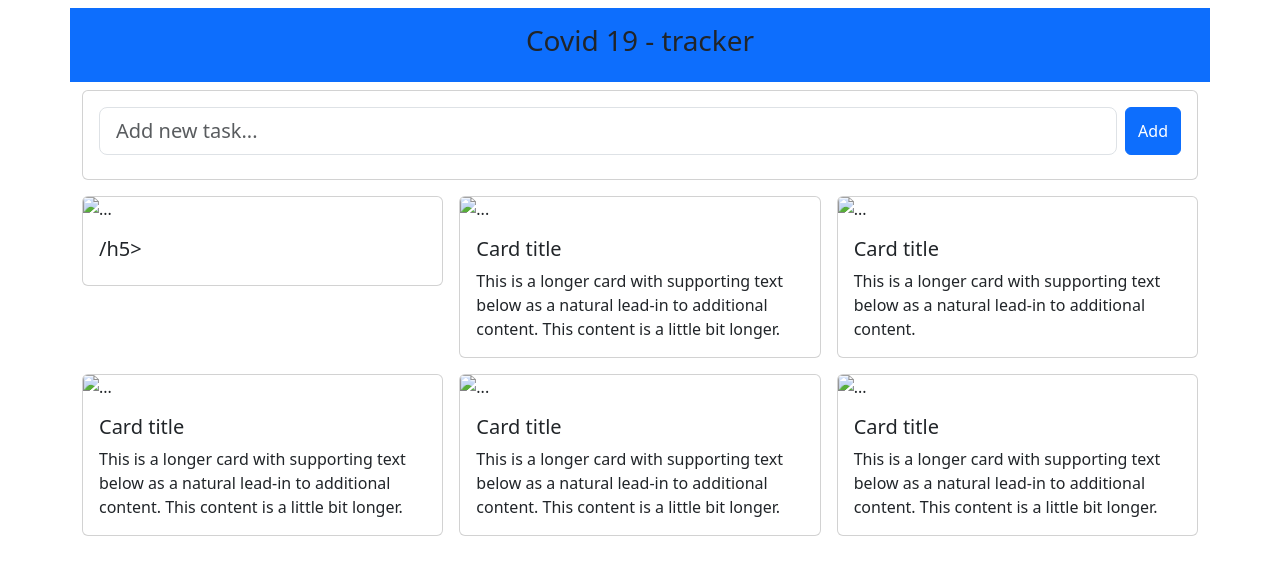
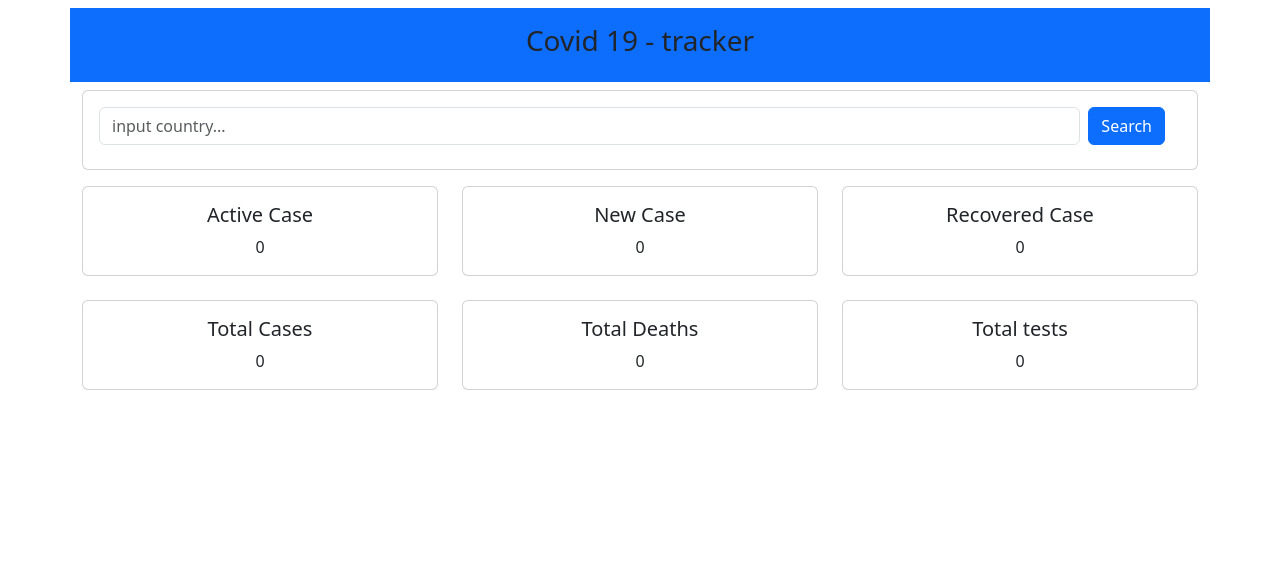
Before and after one commit to arcteta/assignment4H8-ridho-adha-hardiyanto, a plain HTML site: page index.html in a window 1280 px wide. Drawn offline with nearby package versions, Linux system fonts and the light colour scheme.

Commit message:
[update] fix

```diff
--- a/index.html
+++ b/index.html
@@ -6,12 +6,14 @@
     <meta name="viewport" content="width=device-width, initial-scale=1.0">
     <title>Covid-19 tracker's</title>
 
+    <link rel="stylesheet" href="style.css">
     <!-- CDN bootstrap -->
     <link href="https://cdn.jsdelivr.net/npm/bootstrap@5.3.2/dist/css/bootstrap.min.css" rel="stylesheet"
         integrity="sha384-T3c6CoIi6uLrA9TneNEoa7RxnatzjcDSCmG1MXxSR1GAsXEV/Dwwykc2MPK8M2HN" crossorigin="anonymous">
+
 </head>
 
-<body onload="">
+<body>
 
     <section>
         <div class="container bg-primary mt-2">
@@ -23,94 +25,76 @@
         <div class="container mt-2">
             <div class="card pb-2 mb-3">
                 <div class="card-body">
-                    <div class="d-flex flex-grow align-itmes-center">
-                        <input type="text" class="form-control form-control-lg" id="add-todo" placeholder="Add new task...">
-                        <button type="button" class="btn btn-primary ms-2"> Add </button>
+                    <div class="d-flex align-items-center me-3">
+                        <input type="text" class="form-control" id="input-country" placeholder="input country...">
+                        <button type="button" class="btn btn-primary ms-2 px-7" id="btn-get"
+                            onclick="getData()">Search</button>
                     </div>
                 </div>
             </div>
         </div>
 
-
-        <!-- row card -->
+        <!-- card content-->
         <div class="container mt-2">
-            <div class="row row-cols-2 row-cols-md-3 row-cols-xs g-3">
+            <div class="row row-cols-2 row-cols-md-3 row-cols-md-1 g-4 text-center">
                 <div class="col">
                     <div class="card">
-                        <img src="..." class="card-img-top" alt="...">
-                        <div class="card-body">
-                            <h5 class="card-title">/h5>
-                            <p class="card-text"> </p>
+                        <div class="card-body ">
+                            <h5 class="card-title">Active Case</h5>
+                            <p class="card-text" id="activeCase">0</p>
                         </div>
                     </div>
                 </div>
                 <div class="col">
                     <div class="card">
-                        <img src="..." class="card-img-top" alt="...">
                         <div class="card-body">
-                            <h5 class="card-title">Card title</h5>
-                            <p class="card-text">This is a longer card with supporting text below as a natural lead-in
-                                to
-                                additional content. This content is a little bit longer.</p>
+                            <h5 class="card-title">New Case</h5>
+                            <p class="card-text" id="newCase">0</p>
                         </div>
                     </div>
                 </div>
                 <div class="col">
                     <div class="card">
-                        <img src="..." class="card-img-top" alt="...">
                         <div class="card-body">
-                            <h5 class="card-title">Card title</h5>
-                            <p class="card-text">This is a longer card with supporting text below as a natural lead-in
-                                to
-                                additional content.</p>
+                            <h5 class="card-title">Recovered Case</h5>
+                            <p class="card-text" id="recoveredCase">0</p>
                         </div>
                     </div>
                 </div>
                 <div class="col">
                     <div class="card">
-                        <img src="..." class="card-img-top" alt="...">
                         <div class="card-body">
-                            <h5 class="card-title">Card title</h5>
-                            <p class="card-text">This is a longer card with supporting text below as a natural lead-in
-                                to
-                                additional content. This content is a little bit longer.</p>
+                            <h5 class="card-title">Total Cases</h5>
+                            <p class="card-text" id="totalCase">0</p>
                         </div>
                     </div>
                 </div>
                 <div class="col">
                     <div class="card">
-                        <img src="..." class="card-img-top" alt="...">
                         <div class="card-body">
-                            <h5 class="card-title">Card title</h5>
-                            <p class="card-text">This is a longer card with supporting text below as a natural lead-in
-                                to
-                                additional content. This content is a little bit longer.</p>
+                            <h5 class="card-title">Total Deaths</h5>
+                            <p class="card-text" id="totalDeath">0</p>
                         </div>
                     </div>
                 </div>
                 <div class="col">
                     <div class="card">
-                        <img src="..." class="card-img-top" alt="...">
                         <div class="card-body">
-                            <h5 class="card-title">Card title</h5>
-                            <p class="card-text">This is a longer card with supporting text below as a natural lead-in
-                                to
-                                additional content. This content is a little bit longer.</p>
+                            <h5 class="card-title">Total tests</h5>
+                            <p class="card-text" id="totalTest">0</p>
                         </div>
                     </div>
                 </div>
             </div>
-
         </div>
     </section>
     <script src="https://cdn.jsdelivr.net/npm/bootstrap@5.3.2/dist/js/bootstrap.bundle.min.js"
         integrity="sha384-C6RzsynM9kWDrMNeT87bh95OGNyZPhcTNXj1NW7RuBCsyN/o0jlpcV8Qyq46cDfL"
         crossorigin="anonymous"></script>
 
-    <script src="./index.js"></script>
+    <script src="./js/index.js"></script>
 </body>
 
 <!-- script -->
-<script src="./js/index.js"></script>
 
 </html>
--- a/js/index.js
+++ b/js/index.js
@@ -1,11 +1,9 @@
 const getData = async () => {
     let valueCountry = document.getElementById("input-country").value
-    const url = ``;
+
+    const url = `https://covid-193.p.rapidapi.com/statistics?country=${valueCountry ? valueCountry : null}`;
     const options = {
-        method: '',
-        headers: {
 
-        }
     };
     try {
         const response = await fetch(url, options);
--- /dev/null
+++ b/style.css
@@ -0,0 +1,4 @@
+/* img{
+    width: 100;
+    height: 10;
+} */
```
Also changed, not shown: assets/corona.png (added).
